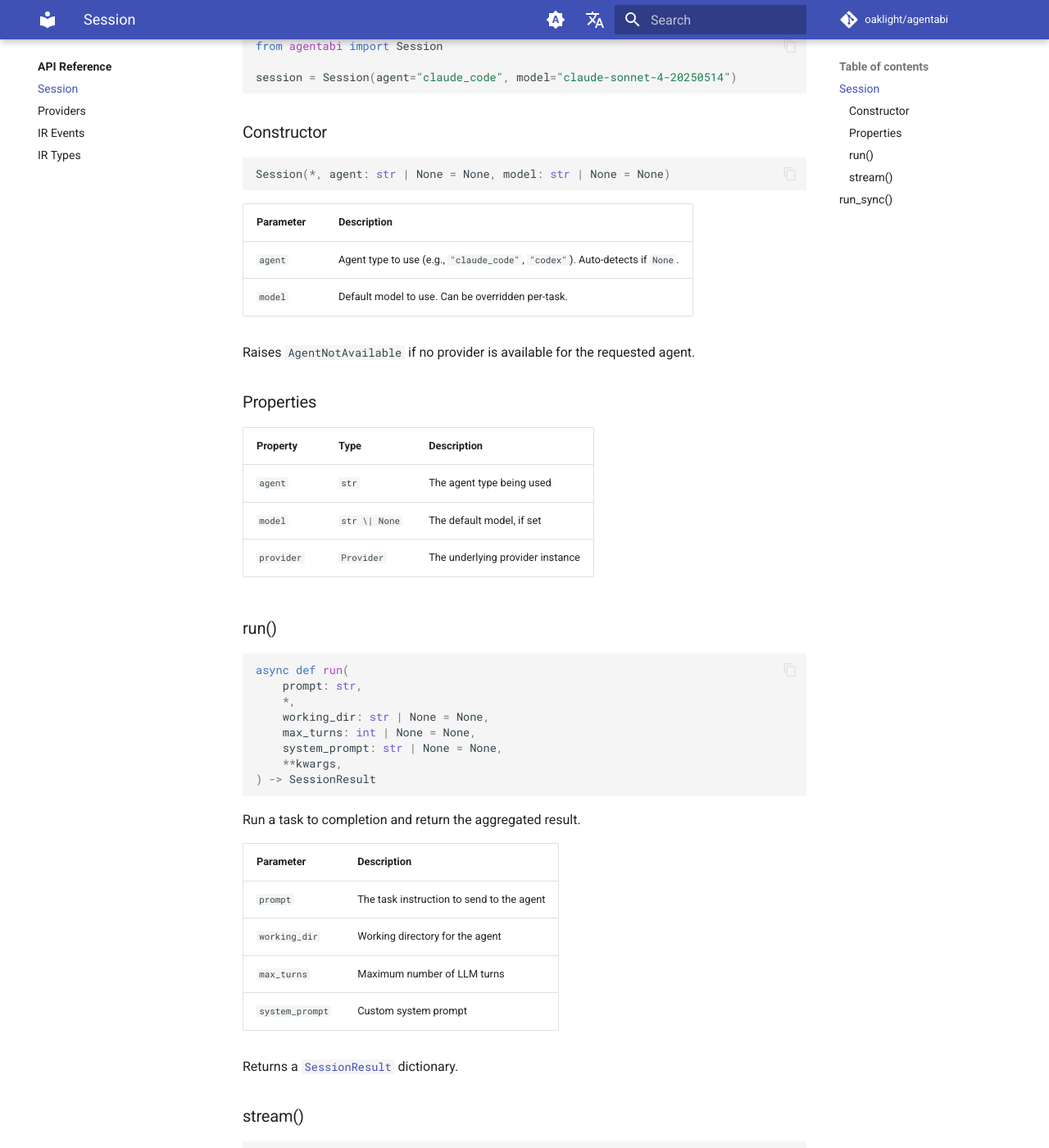
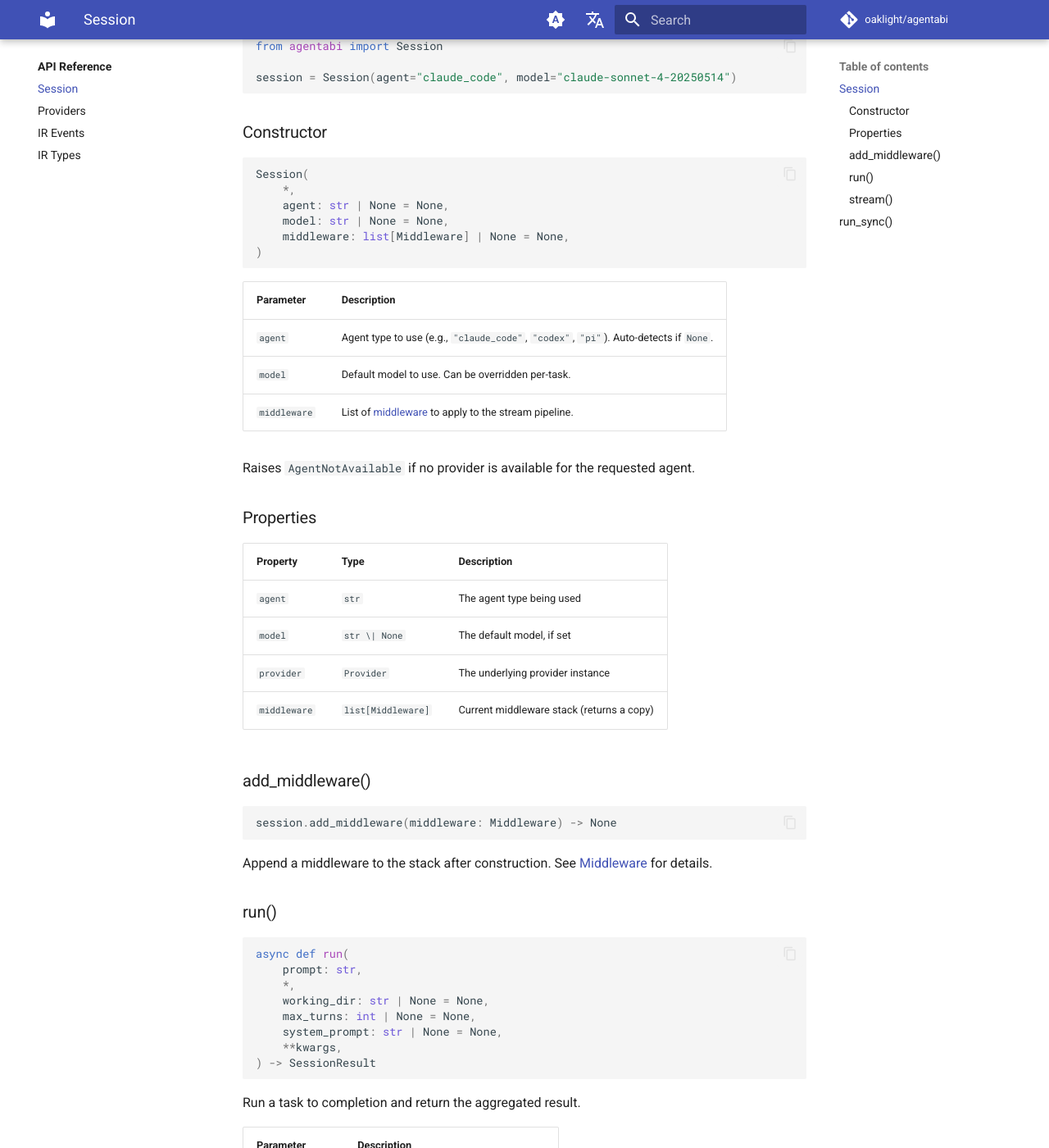
Before and after one commit to Oaklight/agentabi, an MkDocs documentation site: the page built from docs/api/session.md, in a window 1280 px wide and 1400 px high, scrolled down 308 px. Shown: the whole window at 82% size. Built offline with MkDocs 1.6.1 and Material for MkDocs 9.7.7, drawn with Linux system fonts in a browser that asks for light colours; comment, search, counter and statistics services are not loaded.

Commit message:
docs: add middleware guide, update providers/session for Pi and middleware

````diff
--- a/docs/api/session.md
+++ b/docs/api/session.md
@@ -13,13 +13,19 @@
 ### Constructor
 
 ```python
-Session(*, agent: str | None = None, model: str | None = None)
+Session(
+    *,
+    agent: str | None = None,
+    model: str | None = None,
+    middleware: list[Middleware] | None = None,
+)
 ```
 
 | Parameter | Description |
 |-----------|-------------|
-| `agent` | Agent type to use (e.g., `"claude_code"`, `"codex"`). Auto-detects if `None`. |
+| `agent` | Agent type to use (e.g., `"claude_code"`, `"codex"`, `"pi"`). Auto-detects if `None`. |
 | `model` | Default model to use. Can be overridden per-task. |
+| `middleware` | List of [middleware](../usage/middleware.md) to apply to the stream pipeline. |
 
 Raises `AgentNotAvailable` if no provider is available for the requested agent.
 
@@ -30,6 +36,15 @@
 | `agent` | `str` | The agent type being used |
 | `model` | `str \| None` | The default model, if set |
 | `provider` | `Provider` | The underlying provider instance |
+| `middleware` | `list[Middleware]` | Current middleware stack (returns a copy) |
+
+### add_middleware()
+
+```python
+session.add_middleware(middleware: Middleware) -> None
+```
+
+Append a middleware to the stack after construction. See [Middleware](../usage/middleware.md) for details.
 
 ### run()
 
--- a/mkdocs.yml
+++ b/mkdocs.yml
@@ -61,6 +61,7 @@
           - usage/streaming.md
           - usage/discovery.md
           - usage/native-vs-sdk.md
+          - usage/middleware.md
         API Reference:
           - api/index.md
           - api/session.md
@@ -117,6 +118,7 @@
       - Streaming: usage/streaming.md
       - Agent Discovery: usage/discovery.md
       - Native vs SDK: usage/native-vs-sdk.md
+      - Middleware: usage/middleware.md
   - API Reference:
       - Overview: api/index.md
       - Session: api/session.md
````
Also changed, not shown: docs/api/providers.md (+2 -0 lines), docs/examples/index.md (+14 -0 lines), docs/usage/middleware.md (added, +171 -0 lines).
